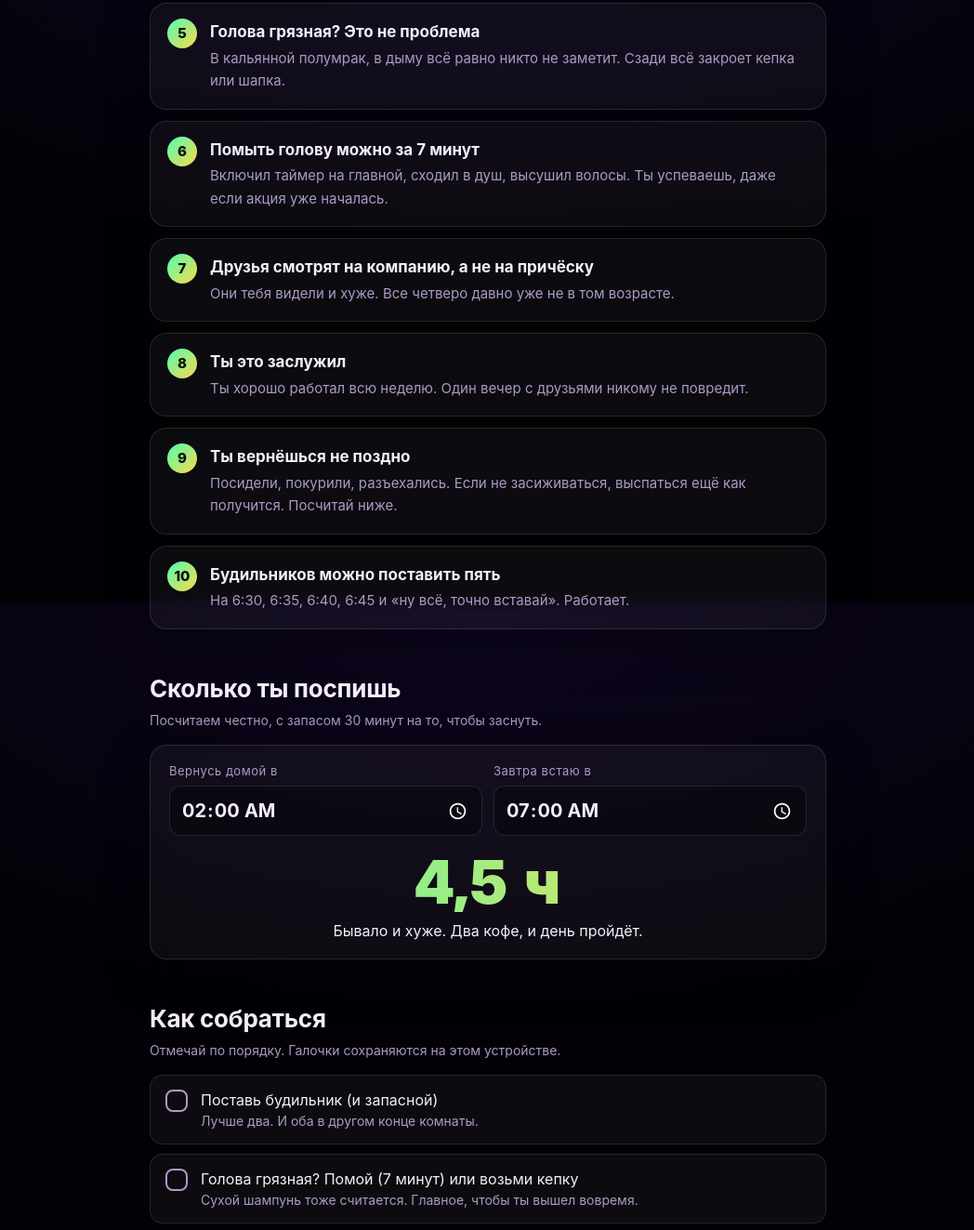
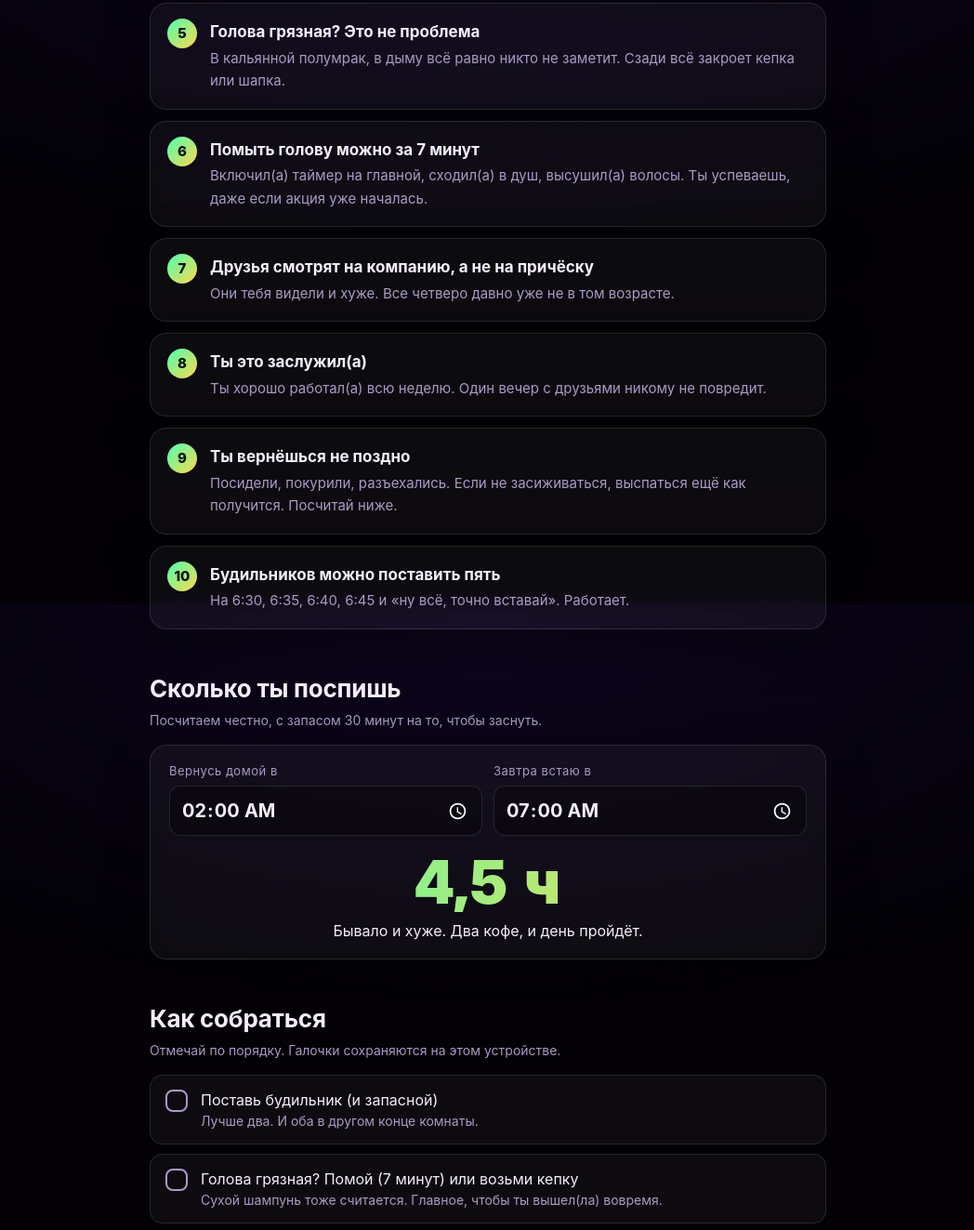
Before and after one commit to web-steel/promotion, a plain HTML site: page morning.html in a window 1280 px wide. Shown: the part 951-2274 px from the top of the page at 93% size, without its empty margins (115-1163 px from the left). Drawn offline with Linux system fonts and the light colour scheme.

Commit message:
Add feminine forms in parentheses on morning page
Co-Authored-By: Claude Sonnet 5.5 <noreply@anthropic.com>

```diff
--- a/morning.html
+++ b/morning.html
@@ -133,9 +133,9 @@
         <div class="card arg"><b>Без тебя это просто трое грустных людей</b><span>Компания ровно из четырёх. Если ты не едешь, стол выглядит сиротливо.</span></div>
         <div class="card arg"><b>Кофе придумали не просто так</b><span>Утром два эспрессо, и ты снова человек. Проверено поколениями.</span></div>
         <div class="card arg"><b>Голова грязная? Это не проблема</b><span>В кальянной полумрак, в дыму всё равно никто не заметит. Сзади всё закроет кепка или шапка.</span></div>
-        <div class="card arg"><b>Помыть голову можно за 7 минут</b><span>Включил таймер на главной, сходил в душ, высушил волосы. Ты успеваешь, даже если акция уже началась.</span></div>
+        <div class="card arg"><b>Помыть голову можно за 7 минут</b><span>Включил(а) таймер на главной, сходил(а) в душ, высушил(а) волосы. Ты успеваешь, даже если акция уже началась.</span></div>
         <div class="card arg"><b>Друзья смотрят на компанию, а не на причёску</b><span>Они тебя видели и хуже. Все четверо давно уже не в том возрасте.</span></div>
-        <div class="card arg"><b>Ты это заслужил</b><span>Ты хорошо работал всю неделю. Один вечер с друзьями никому не повредит.</span></div>
+        <div class="card arg"><b>Ты это заслужил(а)</b><span>Ты хорошо работал(а) всю неделю. Один вечер с друзьями никому не повредит.</span></div>
         <div class="card arg"><b>Ты вернёшься не поздно</b><span>Посидели, покурили, разъехались. Если не засиживаться, выспаться ещё как получится. Посчитай ниже.</span></div>
         <div class="card arg"><b>Будильников можно поставить пять</b><span>На 6:30, 6:35, 6:40, 6:45 и «ну всё, точно вставай». Работает.</span></div>
       </div>
@@ -163,7 +163,7 @@
       <h2>Как собраться <small>Отмечай по порядку. Галочки сохраняются на этом устройстве.</small></h2>
       <ul class="steps" id="steps">
         <li><label><input type="checkbox"><span class="t">Поставь будильник (и запасной)<small>Лучше два. И оба в другом конце комнаты.</small></span></label></li>
-        <li><label><input type="checkbox"><span class="t">Голова грязная? Помой (7 минут) или возьми кепку<small>Сухой шампунь тоже считается. Главное, чтобы ты вышел вовремя.</small></span></label></li>
+        <li><label><input type="checkbox"><span class="t">Голова грязная? Помой (7 минут) или возьми кепку<small>Сухой шампунь тоже считается. Главное, чтобы ты вышел(ла) вовремя.</small></span></label></li>
         <li><label><input type="checkbox"><span class="t">Приготовь одежду на завтра<small>Утром ты будешь собираться на автомате, так проще.</small></span></label></li>
         <li><label><input type="checkbox"><span class="t">Поставь телефон на зарядку, но не забудь взять его с собой<small>Возьми повербанк, пусть будет.</small></span></label></li>
         <li><label><input type="checkbox"><span class="t">Напиши в чат: «я в деле»<small>Друзья будут рады, и назад пути уже нет.</small></span></label></li>
@@ -176,7 +176,7 @@
 
     <div class="actions">
       <a class="cta" href="https://web.telegram.org/" id="cta">Я в деле 💨</a>
-      <p class="ghost">Передумал? <a href="index.html">Вернуться к таймеру</a></p>
+      <p class="ghost">Передумал(а)? <a href="index.html">Вернуться к таймеру</a></p>
     </div>
 
     <p class="note">Шутка, но в каждой шутке... Курение вредит здоровью. 18+. Не забывай про сон и ответственные решения.</p>
```
